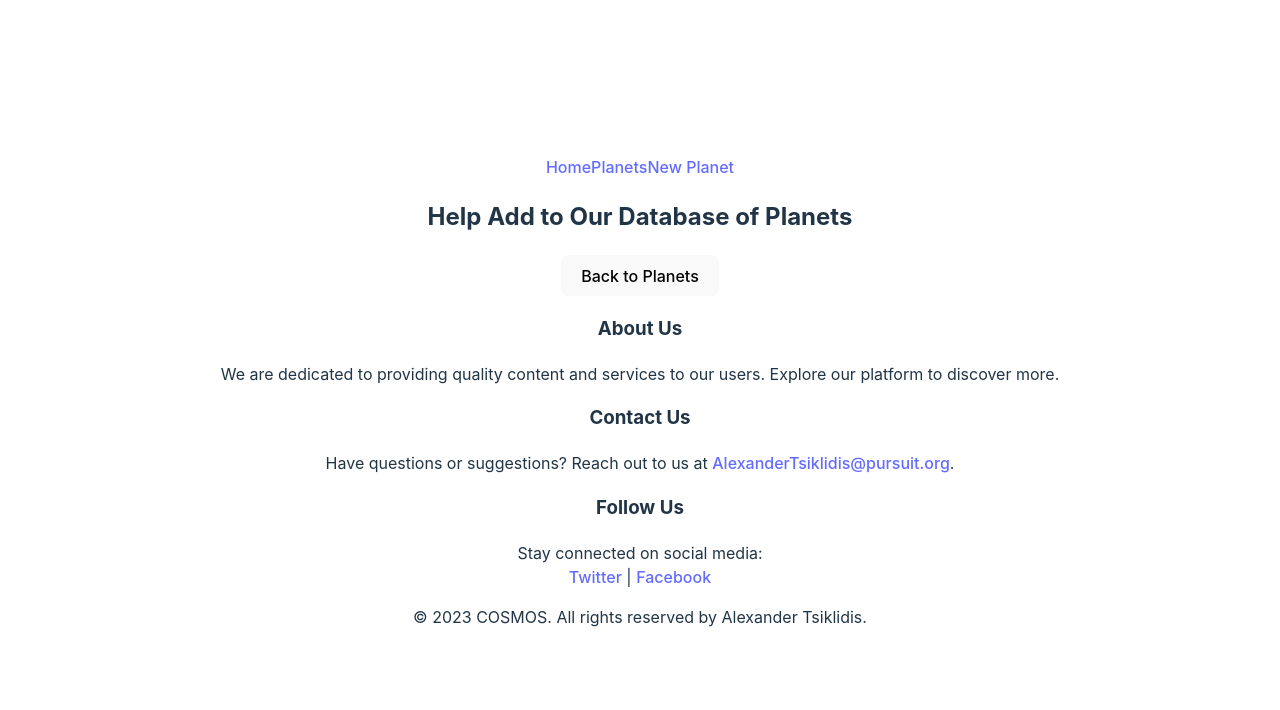
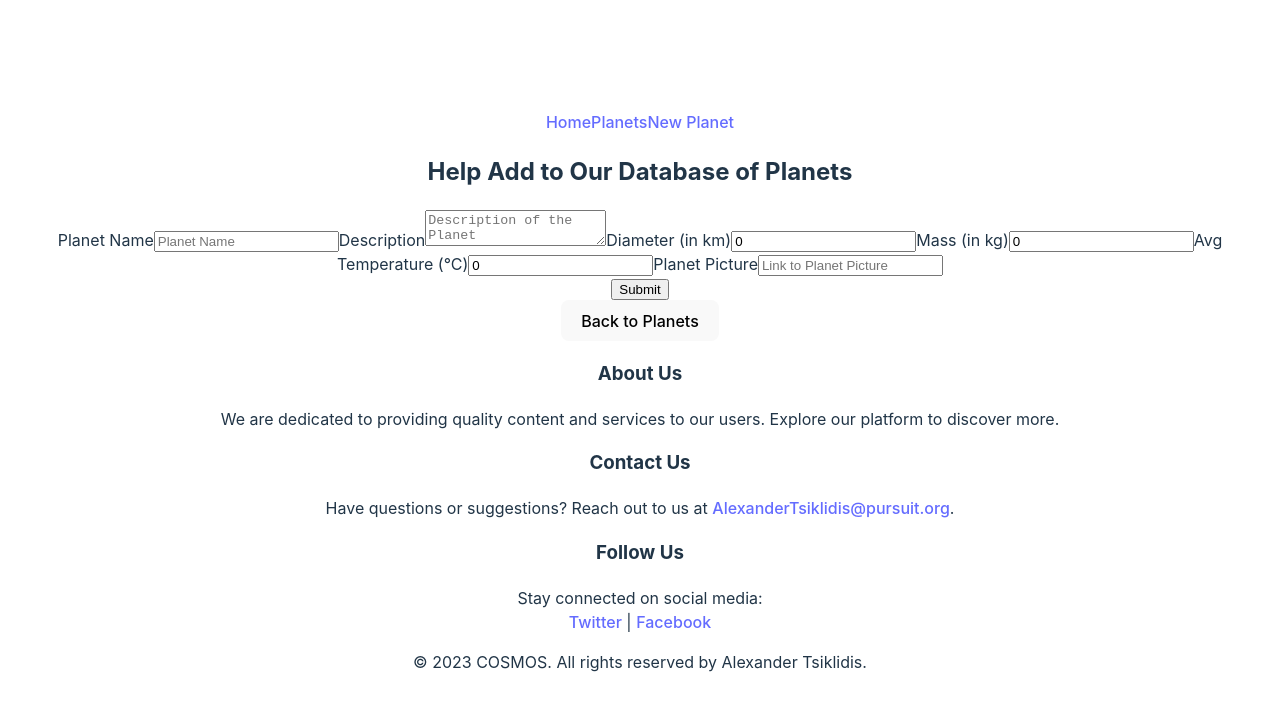
Before and after one commit to AlexanderTsiklidis1/cosmos-app-front-end, a React (Vite) app: page /planets/new in a window 1280 px wide. Shown: the top 710 px of the page. Built offline with nearby package versions, Linux system fonts and the light colour scheme.

Commit message:
builds out new form component

```diff
--- a/Components/PlanetNewForm.jsx
+++ b/Components/PlanetNewForm.jsx
@@ -5,8 +5,14 @@ const API = import.meta.env.VITE_BASE_URL;
 
 function PlanetNewForm() {
     const [planet, setPlanet] = useState({
-
-    });
+          planetname: "",
+          description: "",
+          is_current_planet: true,
+          diameter_km: 0,
+          mass_kg: 0,
+          avg_temperature_celsius: 0,
+          planet_picture: "",
+       });
 
   const navigate = useNavigate();
 
@@ -38,7 +44,59 @@ function PlanetNewForm() {
   };
   return (
     <div className="new-planet-form">
-
+      <form onSubmit={handleSubmit}>
+        <label htmlFor="planetname">Planet Name</label>
+        <input
+          id="planetname"
+          type="text"
+          value={planet.planetname}
+          onChange={handleTextChange}
+          placeholder="Planet Name"
+          required
+        />
+        <label htmlFor="description">Description</label>
+        <textarea
+          id="description"
+          value={planet.description}
+          placeholder="Description of the Planet"
+          onChange={handleTextChange}
+          required
+        />
+        <label htmlFor="diameter_km">Diameter (in km)</label>
+        <input
+          id="diameter_km"
+          type="number"
+          value={planet.diameter_km}
+          onChange={handleTextChange}
+          required
+        />
+        <label htmlFor="mass_kg">Mass (in kg)</label>
+        <input
+          id="mass_kg"
+          type="number"
+          value={planet.mass_kg}
+          onChange={handleTextChange}
+          required
+        />
+        <label htmlFor="avg_temperature_celsius">Avg Temperature (°C)</label>
+        <input
+          id="avg_temperature_celsius"
+          type="number"
+          value={planet.avg_temperature_celsius}
+          onChange={handleTextChange}
+          required
+        />
+        <label htmlFor="planet_picture">Planet Picture</label>
+        <input
+          id="planet_picture"
+          type="text"
+          value={planet.planet_picture}
+          placeholder="Link to Planet Picture"
+          onChange={handleTextChange}
+        />
+        <br />
+        <input type="submit" className="submit-button" />
+      </form>
       <Link to="/planets">
         <button className="button">Back to Planets</button>
       </Link>
```
